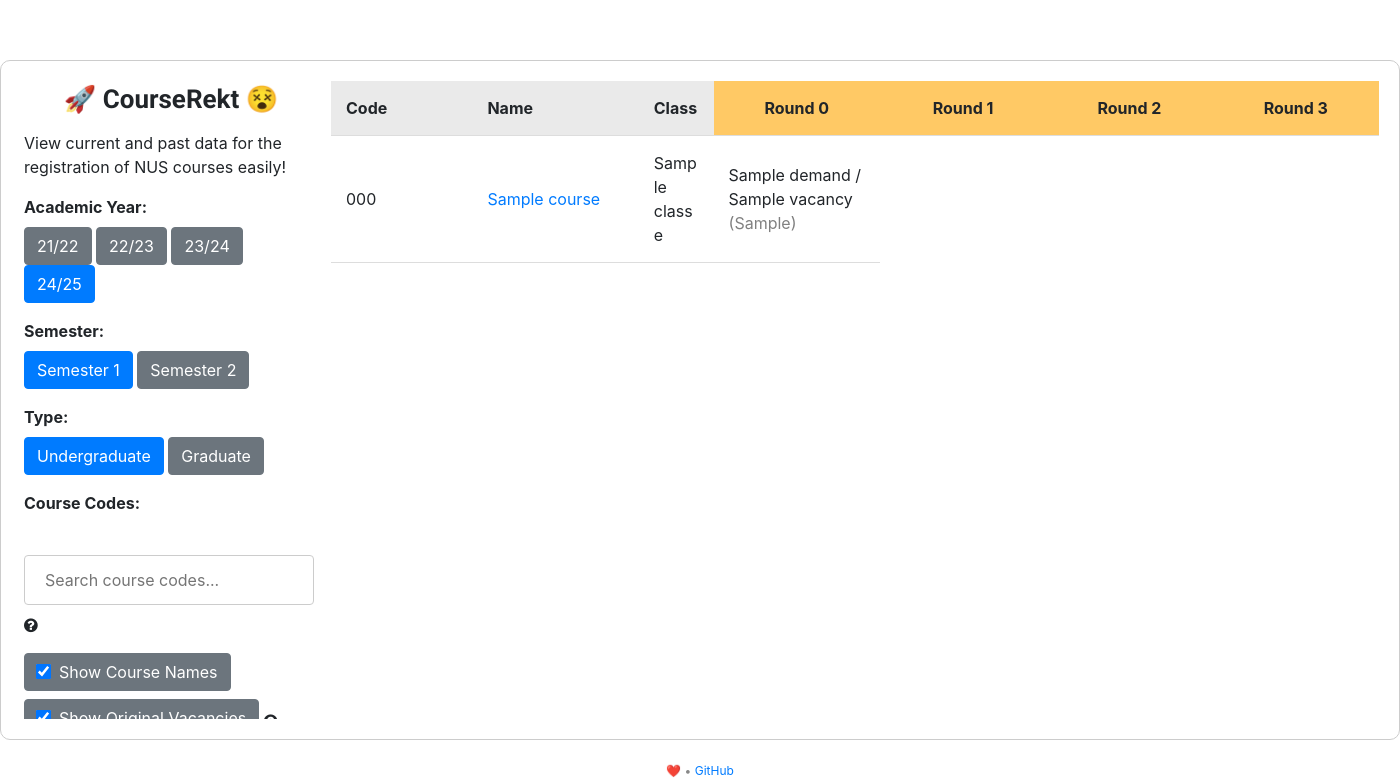
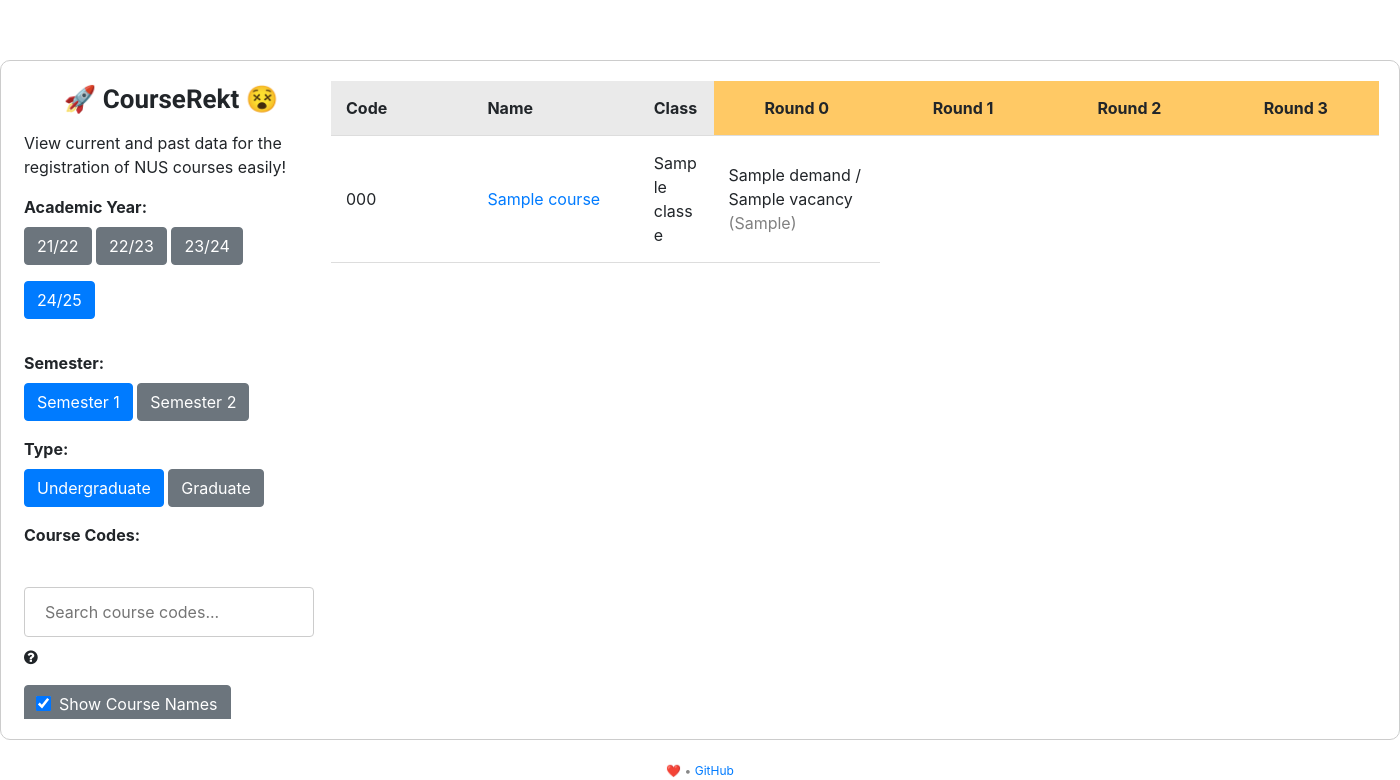
Before and after one commit to lunaflight/courserekt, a Flask app: template src/web/templates/history.html in a window 1400 px wide. Shown: the top 780 px of the page. Run offline with Flask 3, Linux system fonts and the light colour scheme; the template is opened without the code that fills it: most values are stand-ins (such as "Sample title", 1, 10 or a date in 2020); some libraries are stand-ins or nearby versions.

Commit message:
updated styles on buttons

```diff
--- a/src/web/templates/history.html
+++ b/src/web/templates/history.html
@@ -28,16 +28,16 @@
           <div class="form-group">
             <label for="year"><b>Academic Year:</b></label><br>
             <div class="btn-group-toggle" data-toggle="buttons">
-              <label class="btn btn-secondary {% if request.form.year == "2122" %}active{% endif %}">
+              <label class="btn btn-secondary mb-3 {% if request.form.year == "2122" %}active{% endif %}">
                 <input type="radio" id="year1" name="year" value="2122" autocomplete="off" {% if request.form.year == "2122" %}checked{% endif %}> 21/22
               </label>
-              <label class="btn btn-secondary {% if request.form.year == "2223" %}active{% endif %}">
+              <label class="btn btn-secondary mb-3 {% if request.form.year == "2223" %}active{% endif %}">
                 <input type="radio" id="year2" name="year" value="2223" autocomplete="off" {% if request.form.year == "2223" %}checked{% endif %}> 22/23
               </label>
-              <label class="btn btn-secondary {% if request.form.year == "2324" %}active{% endif %}">
+              <label class="btn btn-secondary mb-3 {% if request.form.year == "2324" %}active{% endif %}">
                 <input type="radio" id="year3" name="year" value="2324" autocomplete="off" {% if request.form.year == "2324" %}checked{% endif %}> 23/24
               </label>
-              <label class="btn btn-secondary {% if request.form.year == "2425" or not request.form.year %}active{% endif %}">
+              <label class="btn btn-secondary mb-3 {% if request.form.year == "2425" or not request.form.year %}active{% endif %}">
                 <input type="radio" id="year4" name="year" value="2425" autocomplete="off" {% if request.form.year == "2425" or not request.form.year %}checked{% endif %}> 24/25
               </label>
             </div>
```
